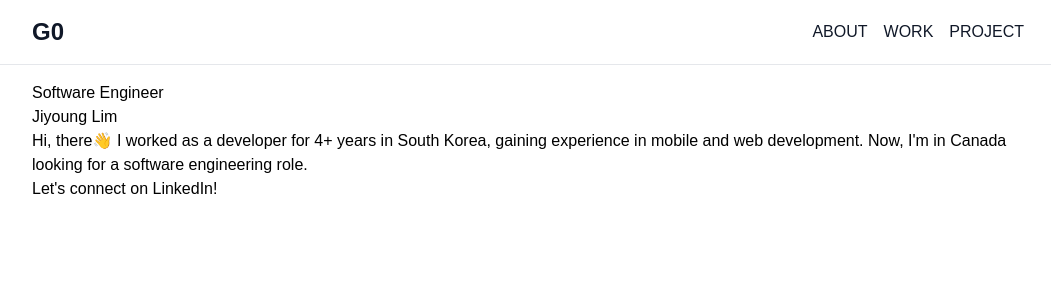
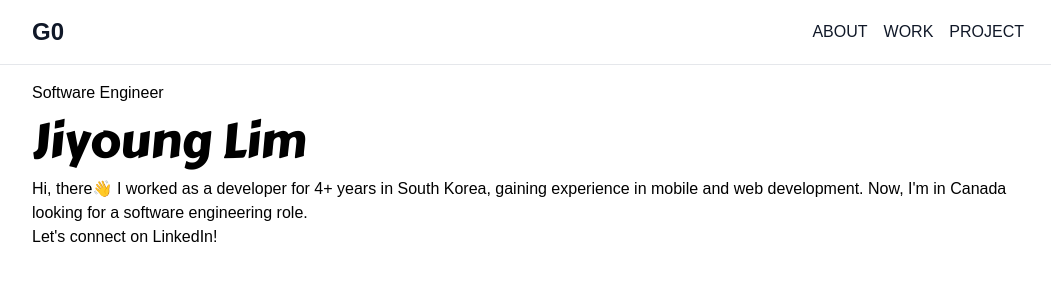
Before and after one commit to jylim-dev/jylim-dev.github.io, a React (Vite) app: page / in a window 1280 px wide. Shown: the top 300 px of the page, without its empty margins (112-1163 px from the left). Built offline with nearby package versions, Linux system fonts and the light colour scheme; a web font is replaced by a local one.

Commit message:
use "Carter One" font for h1

```diff
--- a/src/index.css
+++ b/src/index.css
@@ -1,5 +1,12 @@
+@import url("https://fonts.googleapis.com/css2?family=Carter+One&display=swap");
 @import url("https://cdn.jsdelivr.net/npm/pretendard/dist/pretendard.css");
 @import "tailwindcss";
+
+h1 {
+  font-family: "Carter One", serif;
+  font-weight: 400;
+  font-size: 48px;
+}
 
 body {
   margin: 0;
```
